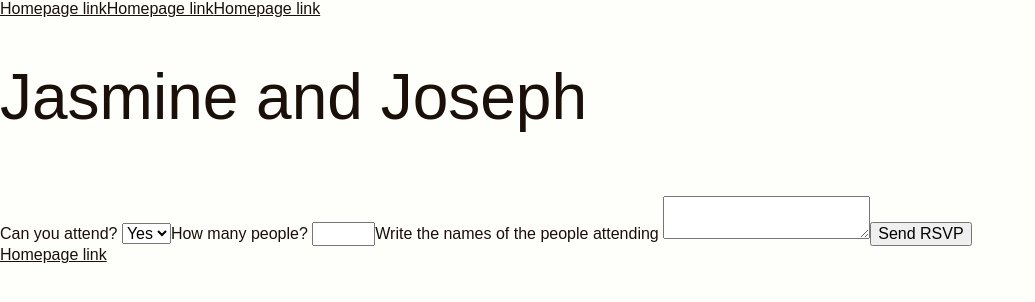
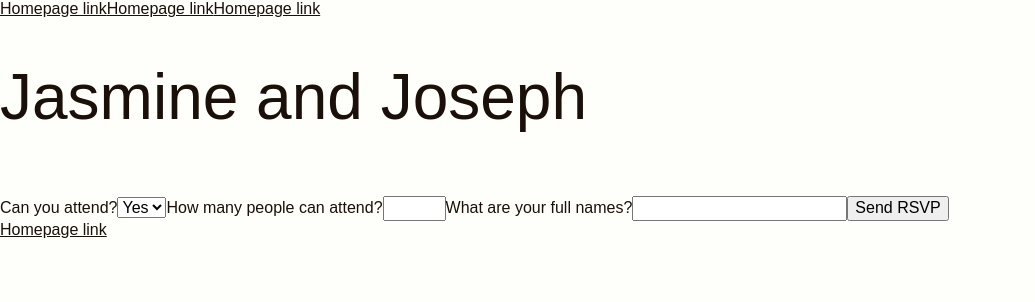
Before and after one commit to Joe-Brady/wedding-site, a React app: page / in a window 1280 px wide. Shown: the top 302 px of the page, without its empty margins (0-1035 px from the left). Built offline with nearby package versions, Linux system fonts and the light colour scheme.

Commit message:
Add success page for RSVP

```diff
--- a/src/Router.tsx
+++ b/src/Router.tsx
@@ -2,11 +2,15 @@ import React, { ReactElement } from "react";
 import { BrowserRouter, Switch, Route } from "react-router-dom";
 import { PageUrl } from "./types";
 import Home from "./components/pages/Home/Home";
+import RsvpSuccess from "./components/pages/RsvpSuccess/RsvpSuccess";
 
 const Router = (): ReactElement => (
   <>
     <BrowserRouter>
       <Switch>
+        <Route path={PageUrl.RsvpSuccess}>
+          <RsvpSuccess />
+        </Route>
         <Route path={PageUrl.Home}>
           <Home />
         </Route>
--- a/src/components/pages/Home/Home.tsx
+++ b/src/components/pages/Home/Home.tsx
@@ -11,22 +11,22 @@ const Home = (): ReactElement => (
     headImageSrc=""
   >
     <div>
-      <form name="RSVP" method="POST">
+      <form name="RSVP" method="POST" action="/rsvp-success">
         <input type="hidden" name="form-name" value="RSVP" />
         <label>
-          Can you attend?{" "}
+          Can you attend?
           <select name="Attending">
             <option value="Yes">Yes</option>
             <option value="No">No</option>
           </select>
         </label>
         <label>
-          How many people?{" "}
-          <input type="number" name="Number of people" min="0" max="50" />
+          How many people can attend?
+          <input type="number" name="Number of people" min="0" max="20" />
         </label>
         <label>
-          Write the names of the people attending{" "}
-          <textarea name="Names"></textarea>
+          What are your full names?
+          <input type="text" name="Names" />
         </label>
         <button type="submit">Send RSVP</button>
       </form>
--- /dev/null
+++ b/src/components/pages/RsvpSuccess/RsvpSuccess.tsx
@@ -0,0 +1,20 @@
+import React, { ReactElement } from "react";
+import { Link } from "react-router-dom";
+
+import { PageUrl } from "../../../types";
+import Page from "../../templates/Page/Page";
+import Typography from "../../core/Typography/Typography";
+
+const RsvpSuccess = (): ReactElement => (
+  <Page head={<Typography variant="h1" text="Thank you!" />} headImageSrc="">
+    <div>
+      <Typography
+        variant="body"
+        text="You have successfully sent your RSVP. We'd love for you to have a look through the rest of the website..."
+      />
+      <Link to={PageUrl.OnTheDay}>Show me more!</Link>
+    </div>
+  </Page>
+);
+
+export default RsvpSuccess;
--- /dev/null
+++ b/src/components/pages/RsvpSuccess/styles.ts
@@ -0,0 +1 @@
+// import styled from "styled-components";
--- a/src/index.html
+++ b/src/index.html
@@ -8,13 +8,13 @@
   </head>
   <body>
     <div id="root"></div>
-    <form hidden netlify name="RSVP" method="POST">
+    <form hidden netlify name="RSVP" method="POST" action="/rsvp-success">
       <select name="Attending">
         <option value="Yes">Yes</option>
         <option value="No">No</option>
       </select>
-      <input type="number" name="Number of people" min="0" max="50" />
-      <textarea name="Names"></textarea>
+      <input type="number" name="Number of people" min="0" max="20" />
+      <input type="text" name="Names" />
     </form>
   </body>
 </html>
--- a/src/types.ts
+++ b/src/types.ts
@@ -1,5 +1,7 @@
 export enum PageUrl {
   Home = "/",
+  RsvpSuccess = "/rsvp-success",
+  OnTheDay = "/on-the-day",
 }
 
 export interface Theme {
```
